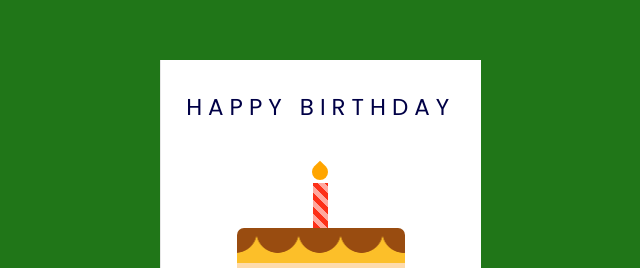
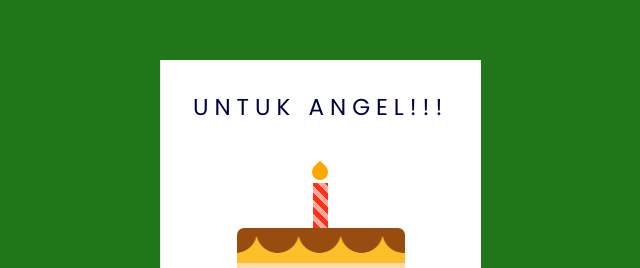
Before and after one commit to Urjoo/ulangtahun, a plain HTML site: page index.html in a window 1280 px wide. Shown: the part 140-408 px from the top of the page, without its empty margins (480-1120 px from the left). Drawn offline with Linux system fonts and the light colour scheme.

Commit message:
Update index.html

```diff
--- a/index.html
+++ b/index.html
@@ -2,7 +2,7 @@
 <html lang="en">
   <head>
     <meta name="viewport" content="width=device-width, initial-scale=1.0" />
-    <title>Birthday Card</title>
+    <title>Selamat Ulang Tahun Ngel !</title>
     <!-- Google Font-->
     <link
       href="https://fonts.googleapis.com/css2?family=Poppins&display=swap"
@@ -15,7 +15,7 @@
     <div class="card">
       <div class="outside">
         <div class="front">
-          <p>Happy Birthday</p>
+          <p>untuk angel!!!</p>
           <div class="cake">
             <div class="top-layer"></div>
             <div class="middle-layer"></div>
@@ -26,7 +26,9 @@
         <div class="back"></div>
       </div>
       <div class="inside">
-        <p>Haloo ini contoh teks ucapannya ya "Happy birthday!!"</p>
+        <p>Happy 20th!
+            You’ve become someone truly ineffable—beautiful in ways words can’t describe.
+            Wishing you the best year yet! 🎉✨</p>
         <h1>&#127873;</h1>
       </div>
     </div>
```
